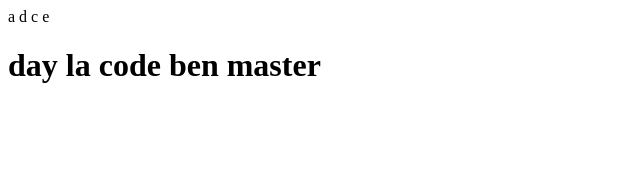
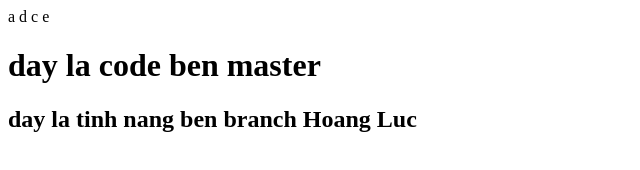
Before and after one commit to hoangluccos/testGit, a plain HTML site: page index.html in a window 1280 px wide. Shown: the whole page, without its empty margins (0-640 px from the left). Drawn offline with Linux system fonts and the light colour scheme.

Commit message:
tinh nang moi

```diff
--- a/index.html
+++ b/index.html
@@ -1,3 +1,4 @@
 a d c e
 
 <h1>day la code ben master</h1>
+<h2>day la tinh nang ben branch Hoang Luc</h2>
```
